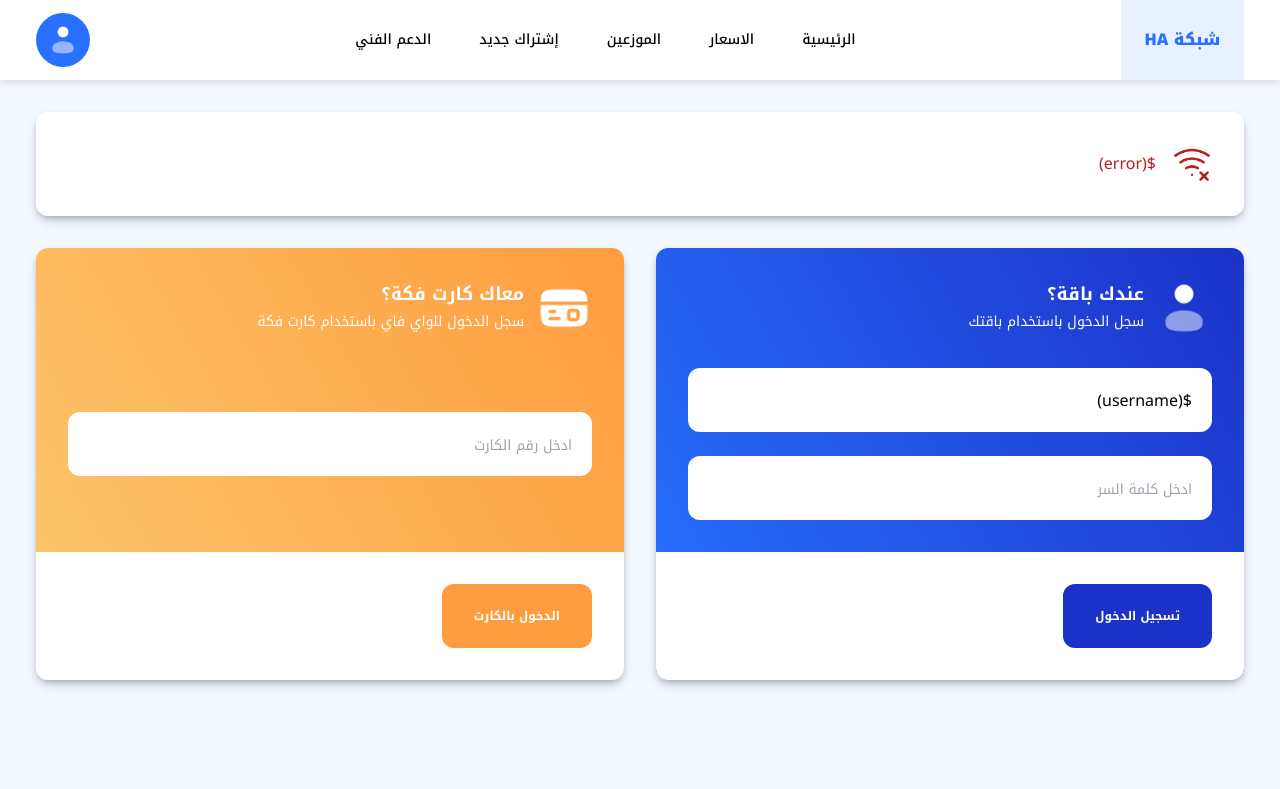
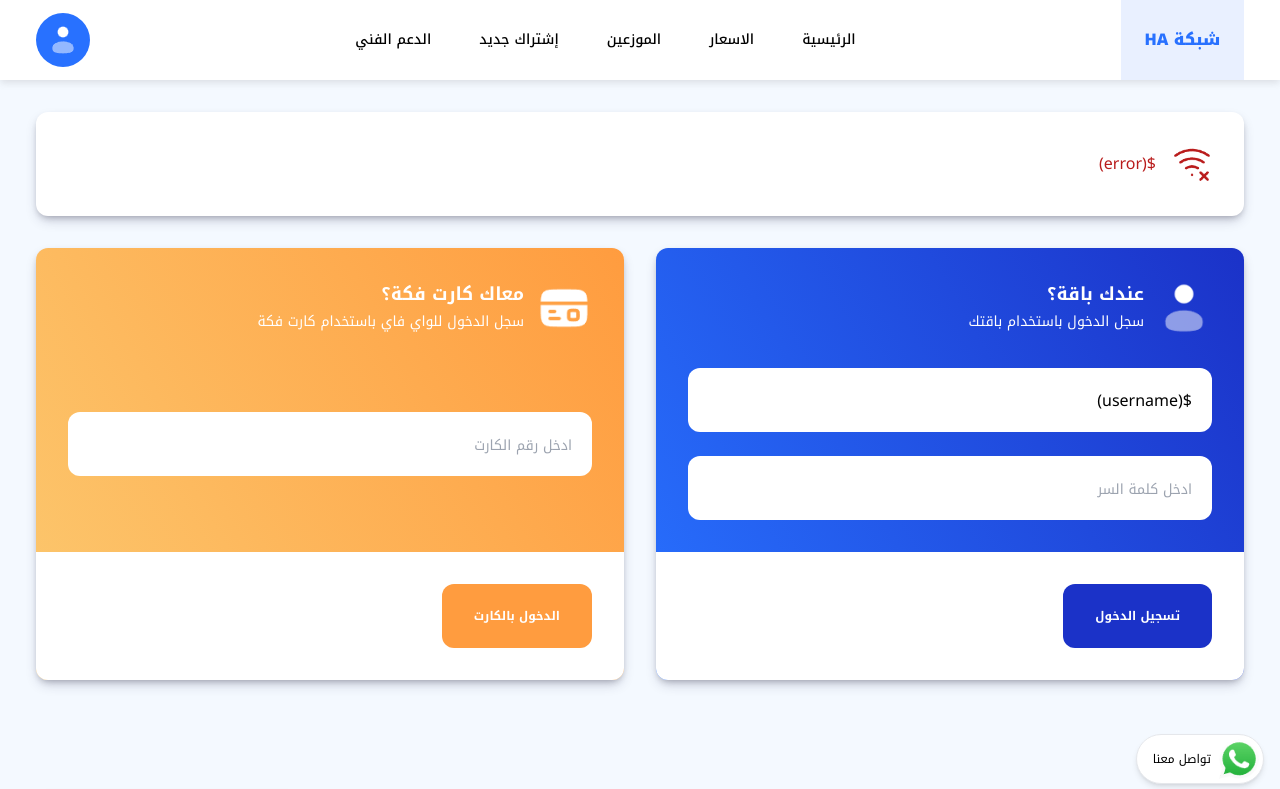
Before and after one commit to essambarghsh/mikrotik-hotspot, a website: page login.html in a window 1280 px wide. Shown: the top 789 px of the page. Drawn offline with Linux system fonts and the light colour scheme.

Commit message:
Whatsapp support icon

```diff
--- a/components/footer.html
+++ b/components/footer.html
@@ -1,3 +1,7 @@
+<a class="wa-link-support" href="https://wa.me/201010441355" target="_blank">
+    <img src="../img/sites/logos--whatsapp-icon.png" alt="">
+    <span>تواصل معنا</span>
+</a>
 <div class="py-4 border-t border-gray-200 text-gray-500 bg-white text-xs">
     <div class="container">
         <div class="flex items-center gap-4 flex-col sm:flex-row">
--- a/src/utilities.css
+++ b/src/utilities.css
@@ -179,3 +179,13 @@
     animation: christmas-snowfall linear infinite;
     filter: drop-shadow(0 0 2px rgba(255, 255, 255, 0.3));
 }
+
+.wa-link-support {
+    @apply fixed right-4 bottom-4 rounded-full overflow-hidden px-1 py-1 pl-4 bg-white flex items-center
+    shadow-md border border-gray-200 text-xs z-50;
+    transition: var(--normal-speed) all;
+}
+
+.wa-link-support img {
+    @apply w-10 h-10 min-w-10 ml-2
+}
```
Also changed, not shown: css/app.css.
